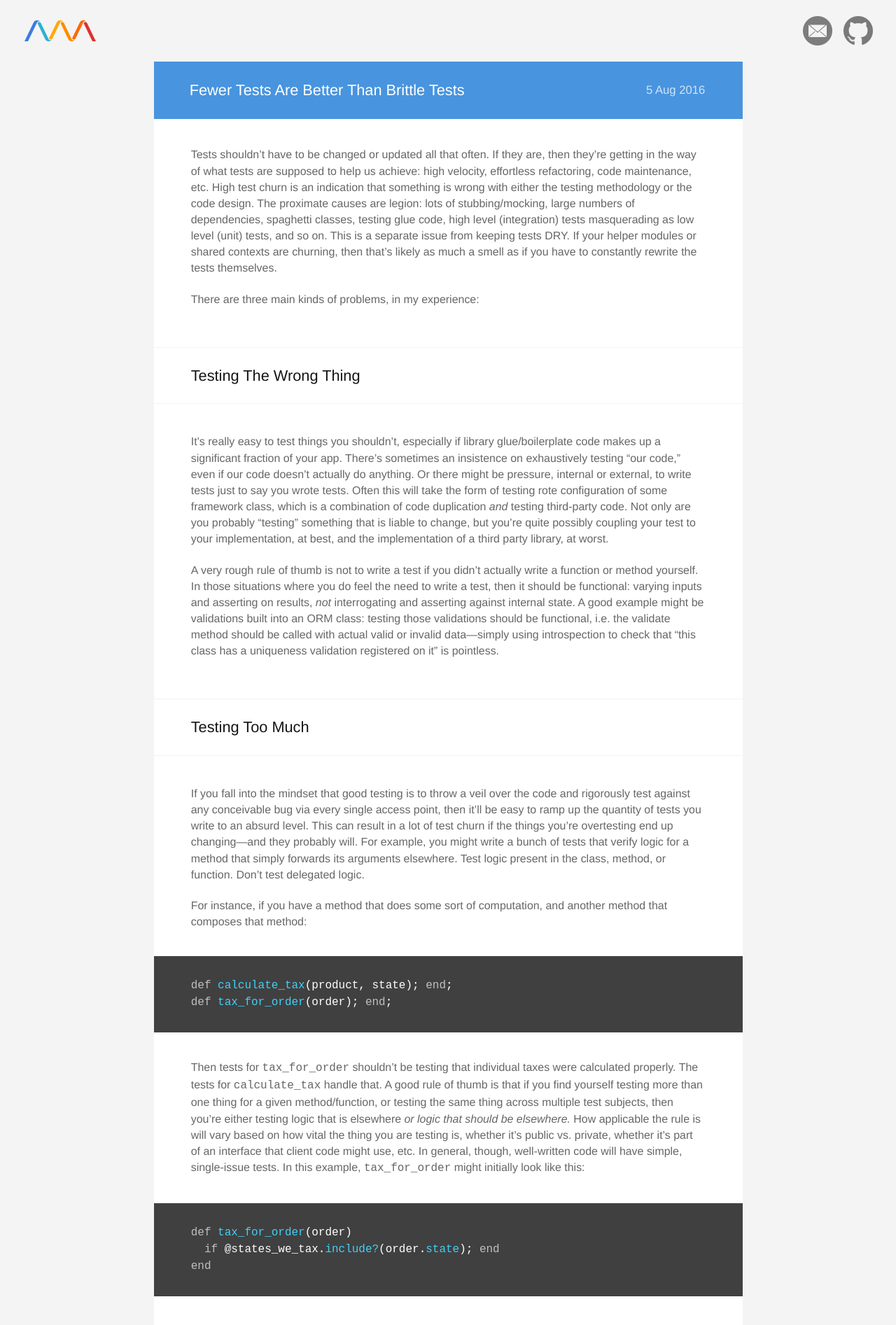
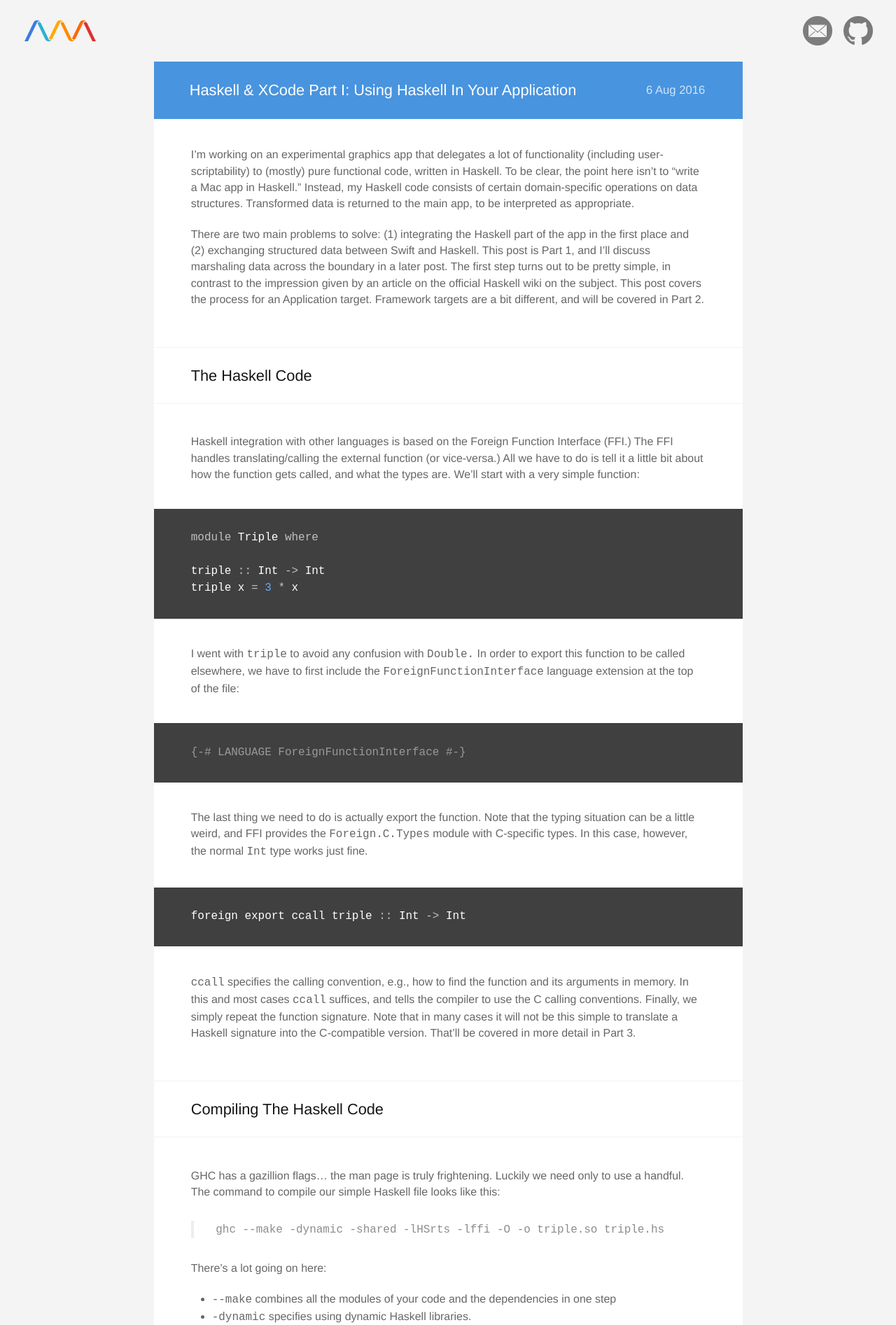
Before and after one commit to endash/endash.github.io, a Jekyll site: the page built from index.html, in a window 1280 px wide. Shown: the top 1893 px of the page at 70% size. Built offline with Jekyll 4.4.1, drawn with Linux system fonts in a browser that asks for light colours; some of the changed text lies outside the part shown.

Commit message:
Add Haskell in XCode part 1 post

```diff
--- /dev/null
+++ b/_posts/2016-08-06-haskell_and_xcode_part_i.markdown
@@ -0,0 +1,86 @@
+---
+title:  "Haskell & XCode Part I: Using Haskell In Your Application"
+date:   2016-08-06 9:00:00 -0400
+categories: jekyll update
+color: blue
+layout: post
+---
+I'm working on an experimental graphics app that delegates a lot of functionality (including user-scriptability) to (mostly) pure functional code, written in Haskell. To be clear, the point here isn't to "write a Mac app in Haskell." Instead, my Haskell code consists of certain domain-specific operations on data structures. Transformed data is returned to the main app, to be interpreted as appropriate.
+
+There are two main problems to solve: (1) integrating the Haskell part of the app in the first place and (2) exchanging structured data between Swift and Haskell. This post is Part 1, and I'll discuss marshaling data across the boundary in a later post. The first step turns out to be pretty simple, in contrast to the impression given by an article on the official Haskell wiki on the subject. This post covers the process for an Application target. Framework targets are a bit different, and will be covered in Part 2.
+
+## The Haskell Code
+
+Haskell integration with other languages is based on the Foreign Function Interface (FFI.) The FFI handles translating/calling the external function (or vice-versa.) All we have to do is tell it a little bit about how the function gets called, and what the types are. We'll start with a very simple function:
+
+{% highlight haskell %}
+module Triple where
+
+triple :: Int -> Int
+triple x = 3 * x
+{% endhighlight %}
+
+I went with `triple` to avoid any confusion with `Double.` In order to export this function to be called elsewhere, we have to first include the `ForeignFunctionInterface` language extension at the top of the file:
+
+{% highlight haskell %}
+{-# LANGUAGE ForeignFunctionInterface #-}
+{% endhighlight %}
+
+The last thing we need to do is actually export the function. Note that the typing situation can be a little weird, and FFI provides the `Foreign.C.Types` module with C-specific types. In this case, however, the normal `Int` type works just fine.
+
+{% highlight haskell %}
+foreign export ccall triple :: Int -> Int
+{% endhighlight %}
+
+`ccall` specifies the calling convention, e.g., how to find the function and its arguments in memory. In this and most cases `ccall` suffices, and tells the compiler to use the C calling conventions. Finally, we simply repeat the function signature. Note that in many cases it will not be this simple to translate a Haskell signature into the C-compatible version. That'll be covered in more detail in Part 3.
+
+## Compiling The Haskell Code
+
+GHC has a gazillion flags... the man page is truly frightening. Luckily we need only to use a handful. The command to compile our simple Haskell file looks like this:
+
+>  `ghc --make -dynamic -shared -lHSrts -lffi -O -o triple.so triple.hs`
+
+There's a lot going on here:
+
+*  `--make` combines all the modules of your code and the dependencies in one step
+*  `-dynamic` specifies using dynamic Haskell libraries.
+*  `-shared` generates a shared library
+*  `-lHSrts` links in the Haskell (HS) rts library
+*  `-lffi` links in the FFI library
+*  `-O` (that's a capital 'o') enables default optimization
+*  `-o triple.so` specifies our output filename
+*  `triple.hs` is our input file
+
+## Add Files To The XCode Project
+
+The compiler will output four files. The only two we're interested in are `triple.so` and `triple_stub.h`. Add those to your project. Ideally you would just add references to the files, so that modifying and recompiling the Haskell source won't necessitate any copying or re-adding of files later.
+
+## Configuring The Header Files
+
+In your bridging header file, add `#import "triple_stub.h"`. If you don't have a bridging header, you can just create a new `.h` file and name it `projectname-Bridging-Header.h.`
+
+`triple_stub.h` includes `HsFFI.h`, which is part of the core GHC libraries. We have to tell XCode where to find the header file, via the project inspector. Under the "Build Settings" tab, find the "Header Search Paths" setting and add the location of the GHC includes directory. On my system that directory is:
+
+>  `/Library/Frameworks/GHC.framework/Versions/Current/usr/lib/ghc-7.10.2/include`
+
+but your mileage may vary.
+
+## Final XCode Build Settings
+
+`triple.so` should have been added automatically to "Linked Frameworks and Libraries," at the bottom of the "General" tab for the app target. If not, add it now.
+
+This isn't enough to actually make the library available, though, so we have to tell XCode to copy it via the "Build Phases" tab. Click the "+" at the top and add a "New Copy Files Phase." Set the "Destination" dropdown to "Frameworks." Now, drag `triple.so` into the file list for the new build phase.
+
+## Setup Complete!
+
+Now that we have our project set up, we can call our function from our Swift code just like any other C function that is automatically bridged for us. The only caveat is before we call a Haskell function we have to call `hs_init` to setup... I'm not entirely sure what it sets up. There is a corresponding 'hs_exit' function to call when we're all done with Haskell.
+
+{% highlight swift %}
+func applicationDidFinishLaunching(aNotification: NSNotification) {
+  hs_init(nil, nil)
+  NSLog("\(triple(4))") // => 12
+  hs_exit()
+}
+{% endhighlight %}
+
+Sending and receiving more complex data will require a bit more work, and I'll cover that in a separate post.
--- a/_sass/_syntax-highlighting.scss
+++ b/_sass/_syntax-highlighting.scss
@@ -44,7 +44,7 @@
     .ni    { color: #800080 } // Name.Entity
     .ne    { color: #900 } // Name.Exception
     .nf    { color: #43cff6 } // Name.Function
-    .nn    { color: #555 } // Name.Namespace
+    .nn    { color: white } // Name.Namespace
     .nt    { color: #000080 } // Name.Tag
     .nv    { color: white } // Name.Variable
     .nl    { color: #43cff6 }
```
